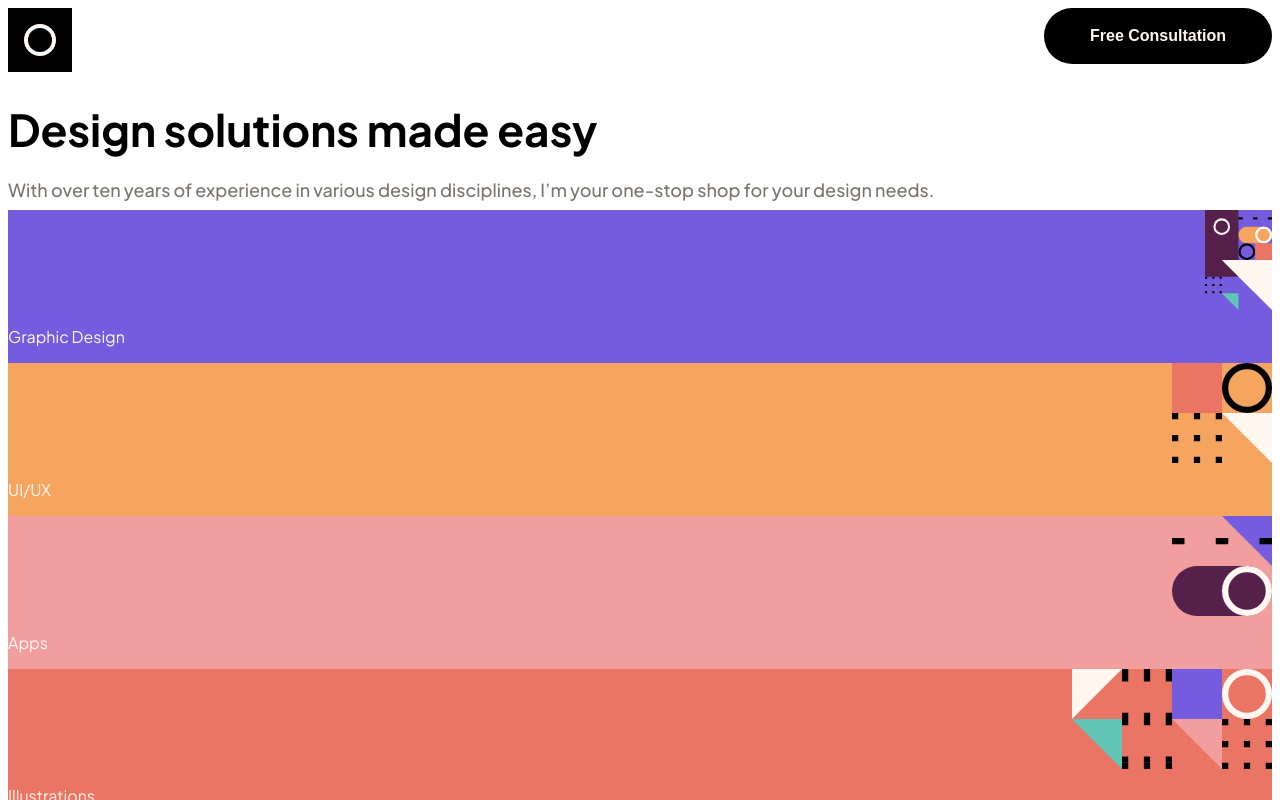
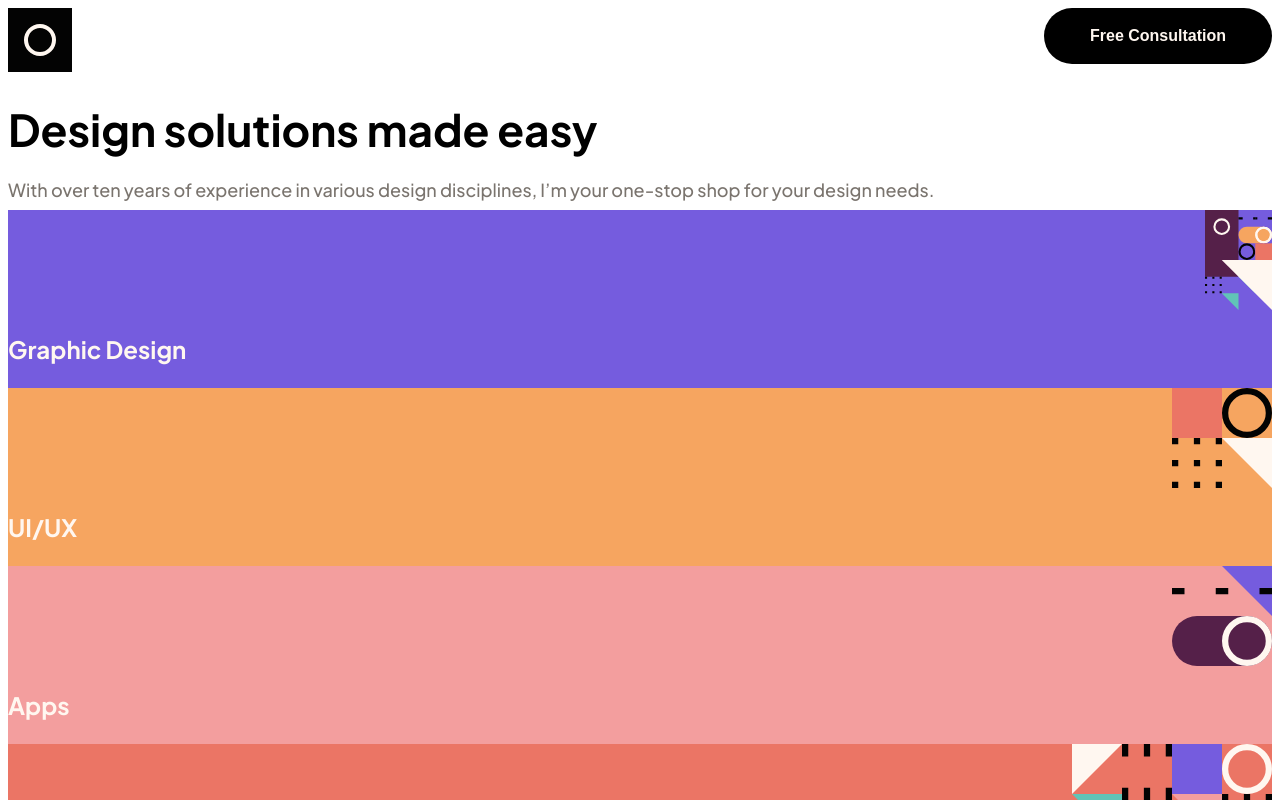
Before and after one commit to Ramaj57/single-page-design-portfolio, an Angular app in the folder single-page-design-portfolio/: page / in a window 1280 px wide. Shown: the top 800 px of the page. Built offline with nearby package versions, Linux system fonts and the light colour scheme.

Commit message:
added font weight and size

```diff
--- a/single-page-design-portfolio/src/app/grid-card/grid-card.component.css
+++ b/single-page-design-portfolio/src/app/grid-card/grid-card.component.css
@@ -8,3 +8,8 @@ img{
     height: 100px;
     align-self: flex-end;
 }
+
+p{
+    font-weight: 700;
+    font-size: 1.5rem;
+}
```
